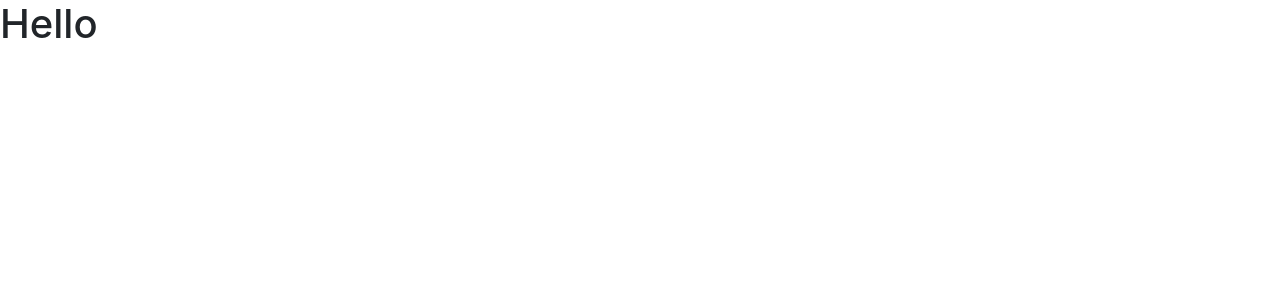
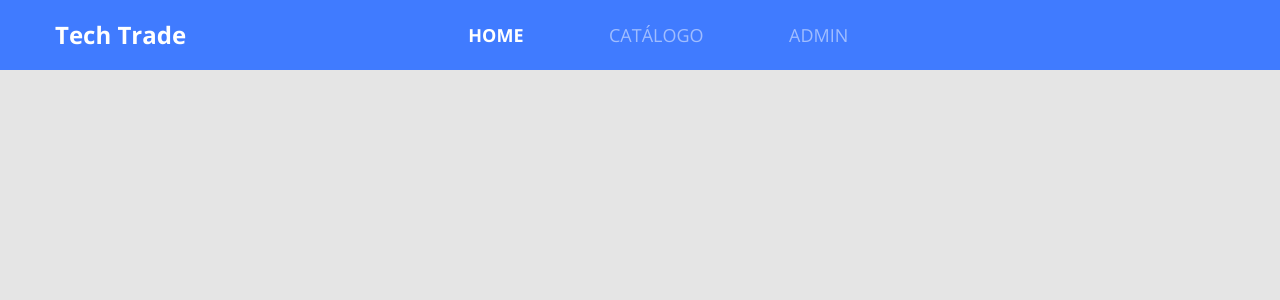
Before and after one commit to carlosemartins97/dscatalog, a React (Create React App) app in the folder front-web/: page / in a window 1280 px wide. Shown: the top 300 px of the page. Built offline with nearby package versions, Linux system fonts and the light colour scheme.

Commit message:
Add Navbar

```diff
--- /dev/null
+++ b/front-web/src/App.scss
@@ -0,0 +1,23 @@
+@import url('https://fonts.googleapis.com/css2?family=Open+Sans:wght@400;700&display=swap');
+
+* {
+  font-family: 'Open Sans', sans-serif;
+}
+
+h1, h2, h3, h4, h5, h6 {
+  margin-bottom: 0;
+  font-weight: 700;
+}
+
+ul {
+  list-style-type: none;
+  margin-bottom: 0;
+  padding-left: 0;
+}
+
+a {
+  &:hover {
+    text-decoration: none;
+    color: unset;
+  }
+}
--- a/front-web/src/App.tsx
+++ b/front-web/src/App.tsx
@@ -1,11 +1,15 @@
 import React from 'react';
+import './core/assets/styles/custom.scss';
+import './App.scss';
+import Navbar from './core/components/Navbar';
+
 
 
 const App = () => {
 
 
     return (
-        <h1>Hello</h1>
+        <Navbar />
     )
 }
 
--- /dev/null
+++ b/front-web/src/core/assets/styles/custom.scss
@@ -0,0 +1,8 @@
+$theme-colors: (
+    "primary": #407BFF
+);
+
+$body-bg: #E5E5E5;
+$body-color: #263238;
+
+@import '~bootstrap/scss/bootstrap.scss';
--- /dev/null
+++ b/front-web/src/core/components/Navbar/index.tsx
@@ -0,0 +1,33 @@
+import React from 'react';
+import './styles.scss';
+
+const Navbar = () => (
+    <nav className="row bg-primary main-nav">
+        <div className="col-2">
+            <a href="#" className="nav-logo-text">
+                <h4>Tech Trade</h4>
+            </a>
+        </div>
+        <div className="col-6 offset-2">
+            <ul className="main-menu">
+                <li>
+                    <a href="#" className="active">
+                        HOME
+                    </a>
+                </li>
+                <li>
+                    <a href="#">
+                        CATÁLOGO
+                    </a>
+                </li>
+                <li>
+                    <a href="#">
+                        ADMIN
+                    </a>
+                </li>
+            </ul>
+        </div>
+    </nav>
+);
+
+export default Navbar;
--- /dev/null
+++ b/front-web/src/core/components/Navbar/styles.scss
@@ -0,0 +1,32 @@
+.main-nav {
+    height: 70px;
+    color: #fff;
+    align-items: center;
+    padding-left: 40px;
+    margin-left: 0;
+    margin-right: 0;
+}
+
+.nav-logo-text {
+    color: #fff;
+}
+
+.main-menu {
+    display: flex;
+    font-size: 18px;
+    width: 380px;
+    justify-content: space-between;
+    a {
+        font-style: normal;
+        color: rgba(255, 255, 255, 0.5);
+
+        &.active {
+            font-weight: bold;
+            color: #fff;
+        }
+
+        &:hover {
+            color: #fff;
+        }
+    }
+}
--- a/front-web/src/index.tsx
+++ b/front-web/src/index.tsx
@@ -1,7 +1,6 @@
 import React from 'react';
 import ReactDOM from 'react-dom';
 import App from './App';
-import 'bootstrap/dist/css/bootstrap.css';
 
 
 ReactDOM.render(
```
Also changed, not shown: 1 other file (tests, documents, lock files or other folders).
